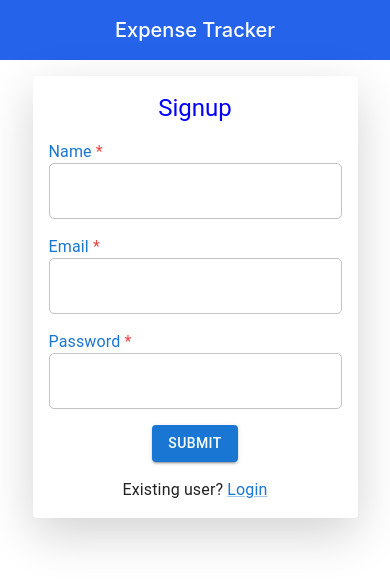
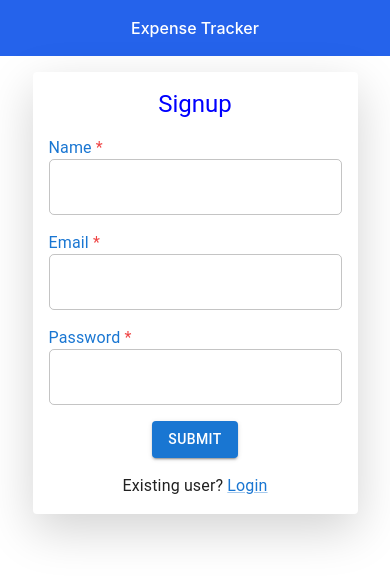
Before and after one commit to karthik-140/Expense_Tracker_Frontend, a React (Create React App) app: page / in a window 390 px wide. Shown: the top 586 px of the page. Built offline with nearby package versions, Linux system fonts and the light colour scheme.

Commit message:
fixed header

```diff
--- a/src/components/Header.js
+++ b/src/components/Header.js
@@ -64,10 +64,7 @@ const Header = () => {
   }
 
   return (
-    <header
-      sx={{ fontSize: { xs: 12, sm: 14, md: 16 } }}
-      className={`text-base md:text-lg lg:text-xl font-medium flex ${isLoggedIn ? 'justify-between' : 'justify-center'} px-2 sm:px-5 py-4 text-center text-white md:font-bold text-xl bg-blue-600`}
-    >
+    <header className={`text-base md:text-lg lg:text-xl font-medium flex ${isLoggedIn ? 'justify-between' : 'justify-center'} px-2 sm:px-5 py-4 text-center text-white md:font-bold bg-blue-600`}>
       <div>
         Expense Tracker
       </div>
```
